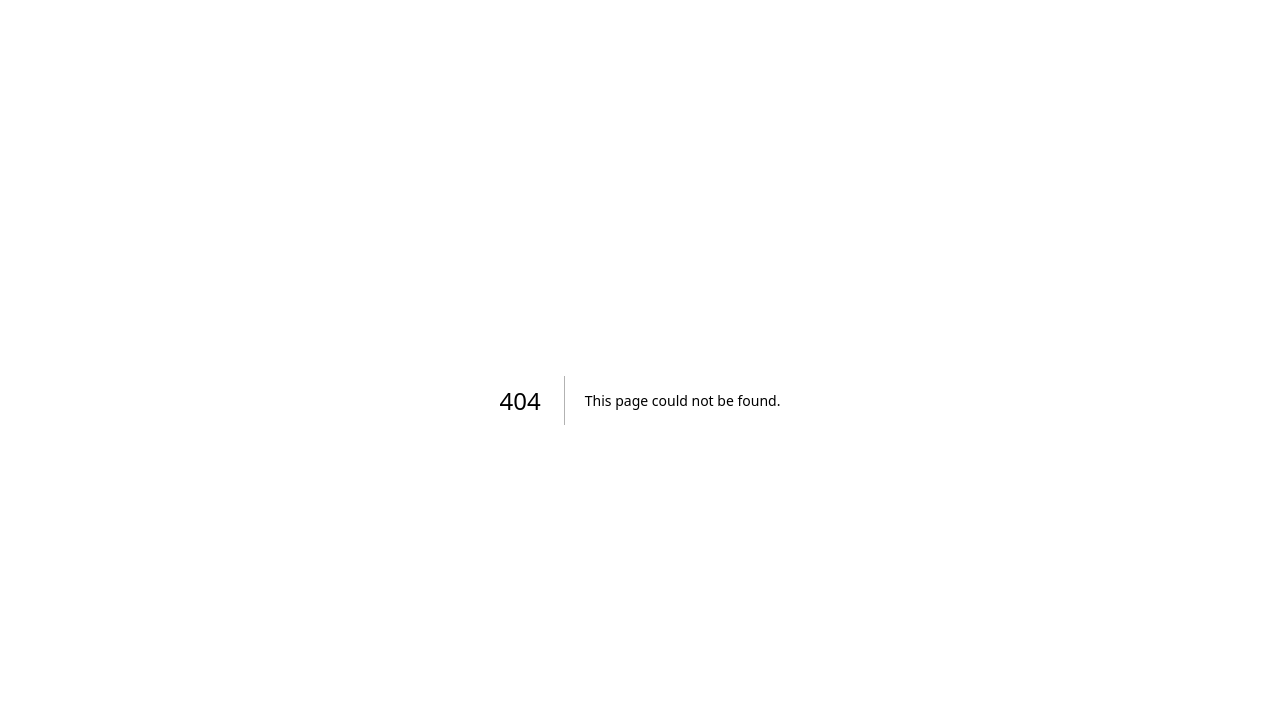
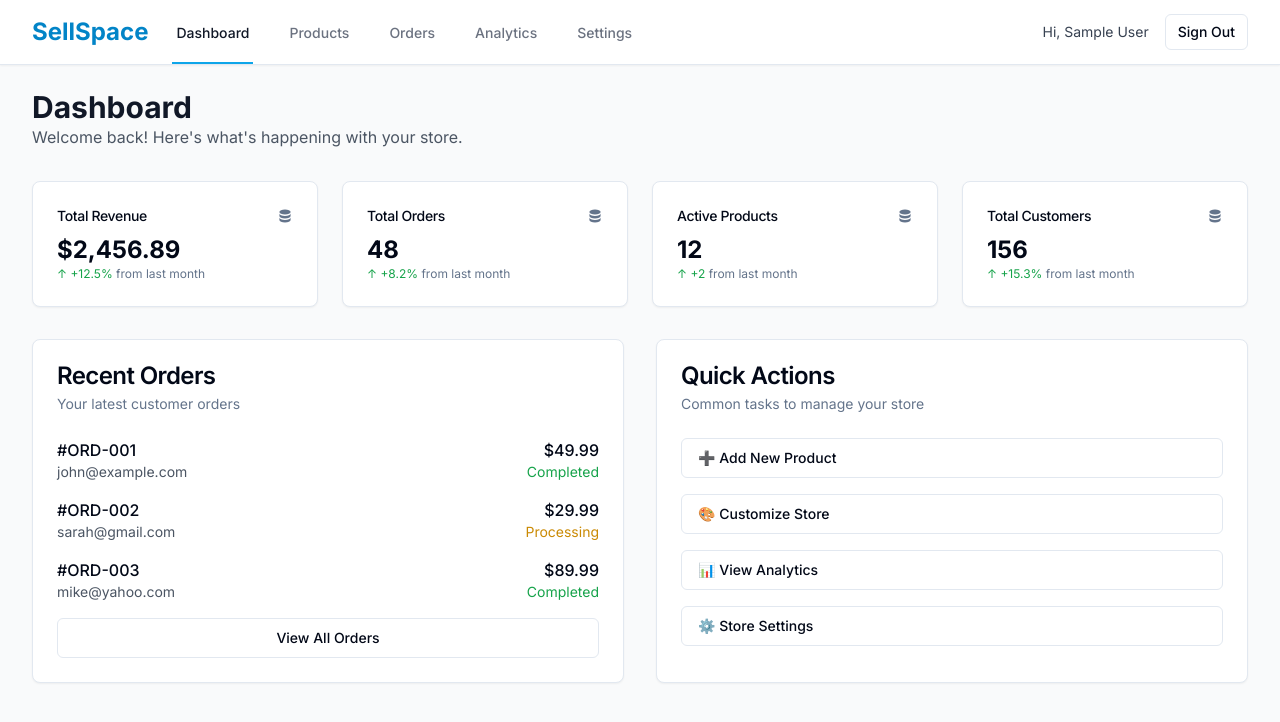
Before and after one commit to Starkback785/seellspace, a Next.js app: page /dashboard in a window 1280 px wide. Before the commit this address had no page. Shown: the top 722 px of the page. Built offline with nearby package versions, Linux system fonts and the light colour scheme; no server answers; sample sign-in values are in the browser's storage.

Commit message:
Auto-commit: Agent tool execution

```diff
--- /dev/null
+++ b/app/dashboard/page.tsx
@@ -0,0 +1,160 @@
+import { Card, CardContent, CardDescription, CardHeader, CardTitle } from "@/components/ui/card"
+import { Button } from "@/components/ui/button"
+import Link from 'next/link'
+
+export default function DashboardPage() {
+  // Mock data for demonstration
+  const stats = [
+    {
+      title: "Total Revenue",
+      value: "$2,456.89",
+      change: "+12.5%",
+      changeType: "positive"
+    },
+    {
+      title: "Total Orders",
+      value: "48",
+      change: "+8.2%",
+      changeType: "positive"
+    },
+    {
+      title: "Active Products",
+      value: "12",
+      change: "+2",
+      changeType: "positive"
+    },
+    {
+      title: "Total Customers",
+      value: "156",
+      change: "+15.3%",
+      changeType: "positive"
+    }
+  ]
+
+  const recentOrders = [
+    {
+      id: "#ORD-001",
+      customer: "john@example.com",
+      amount: "$49.99",
+      status: "Completed",
+      date: "2 hours ago"
+    },
+    {
+      id: "#ORD-002",
+      customer: "sarah@gmail.com",
+      amount: "$29.99",
+      status: "Processing",
+      date: "5 hours ago"
+    },
+    {
+      id: "#ORD-003",
+      customer: "mike@yahoo.com",
+      amount: "$89.99",
+      status: "Completed",
+      date: "1 day ago"
+    }
+  ]
+
+  return (
+    <div>
+      {/* Header */}
+      <div className="mb-8">
+        <h1 className="text-3xl font-bold text-gray-900">Dashboard</h1>
+        <p className="text-gray-600">Welcome back! Here's what's happening with your store.</p>
+      </div>
+
+      {/* Stats Grid */}
+      <div className="grid grid-cols-1 md:grid-cols-2 lg:grid-cols-4 gap-6 mb-8">
+        {stats.map((stat, index) => (
+          <Card key={index}>
+            <CardHeader className="flex flex-row items-center justify-between space-y-0 pb-2">
+              <CardTitle className="text-sm font-medium">
+                {stat.title}
+              </CardTitle>
+              <svg className="h-4 w-4 text-muted-foreground" fill="currentColor" viewBox="0 0 20 20">
+                <path d="M3 12v3c0 1.657 3.134 3 7 3s7-1.343 7-3v-3c0 1.657-3.134 3-7 3s-7-1.343-7-3z" />
+                <path d="M3 7v3c0 1.657 3.134 3 7 3s7-1.343 7-3V7c0 1.657-3.134 3-7 3S3 8.657 3 7z" />
+                <path d="M17 5c0 1.657-3.134 3-7 3S3 6.657 3 5s3.134-3 7-3 7 1.343 7 3z" />
+              </svg>
+            </CardHeader>
+            <CardContent>
+              <div className="text-2xl font-bold">{stat.value}</div>
+              <p className="text-xs text-muted-foreground">
+                <span className={`inline-flex items-center ${stat.changeType === 'positive' ? 'text-green-600' : 'text-red-600'}`}>
+                  {stat.changeType === 'positive' ? '↑' : '↓'} {stat.change}
+                </span>
+                {' '}from last month
+              </p>
+            </CardContent>
+          </Card>
+        ))}
+      </div>
+
+      {/* Recent Orders & Quick Actions */}
+      <div className="grid grid-cols-1 lg:grid-cols-2 gap-8">
+        {/* Recent Orders */}
+        <Card>
+          <CardHeader>
+            <CardTitle>Recent Orders</CardTitle>
+            <CardDescription>Your latest customer orders</CardDescription>
+          </CardHeader>
+          <CardContent>
+            <div className="space-y-4">
+              {recentOrders.map((order, index) => (
+                <div key={index} className="flex items-center justify-between">
+                  <div>
+                    <p className="font-medium">{order.id}</p>
+                    <p className="text-sm text-gray-600">{order.customer}</p>
+                  </div>
+                  <div className="text-right">
+                    <p className="font-medium">{order.amount}</p>
+                    <p className={`text-sm ${
+                      order.status === 'Completed' ? 'text-green-600' : 'text-yellow-600'
+                    }`}>
+                      {order.status}
+                    </p>
+                  </div>
+                </div>
+              ))}
+            </div>
+            <div className="mt-4">
+              <Button variant="outline" className="w-full" asChild>
+                <Link href="/dashboard/orders">View All Orders</Link>
+              </Button>
+            </div>
+          </CardContent>
+        </Card>
+
+        {/* Quick Actions */}
+        <Card>
+          <CardHeader>
+            <CardTitle>Quick Actions</CardTitle>
+            <CardDescription>Common tasks to manage your store</CardDescription>
+          </CardHeader>
+          <CardContent className="space-y-4">
+            <Button className="w-full justify-start" variant="outline" asChild>
+              <Link href="/dashboard/products/new">
+                ➕ Add New Product
+              </Link>
+            </Button>
+            <Button className="w-full justify-start" variant="outline" asChild>
+              <Link href="/dashboard/customize">
+                🎨 Customize Store
+              </Link>
+            </Button>
+            <Button className="w-full justify-start" variant="outline" asChild>
+              <Link href="/dashboard/analytics">
+                📊 View Analytics
+              </Link>
+            </Button>
+            <Button className="w-full justify-start" variant="outline" asChild>
+              <Link href="/dashboard/settings">
+                ⚙️ Store Settings
+              </Link>
+            </Button>
+          </CardContent>
+        </Card>
+      </div>
+    </div>
+  )
+}
```
